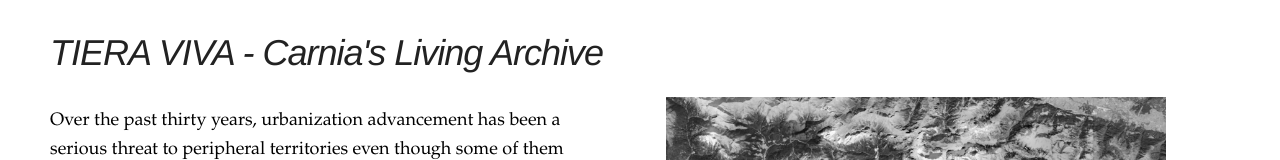
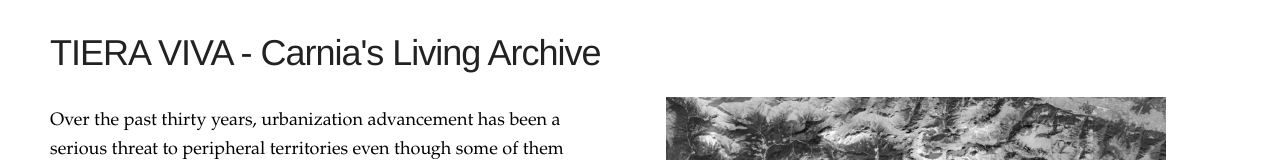
Before and after one commit to VanessaDeotto/MemorieTerrene, a plain HTML site: page index.html in a window 1280 px wide. Shown: the top 160 px of the page. Drawn offline with nearby package versions, Linux system fonts and the light colour scheme.

Commit message:
Update index.html

```diff
--- a/index.html
+++ b/index.html
@@ -20,7 +20,7 @@
 </head>
 
  <header class="menu u-max-full-width">
-     <h3><i>TIERA VIVA - Carnia's Living Archive</i></h3>
+     <h3>TIERA VIVA - Carnia's Living Archive</h3>
 </header>
 
 <body>
```
